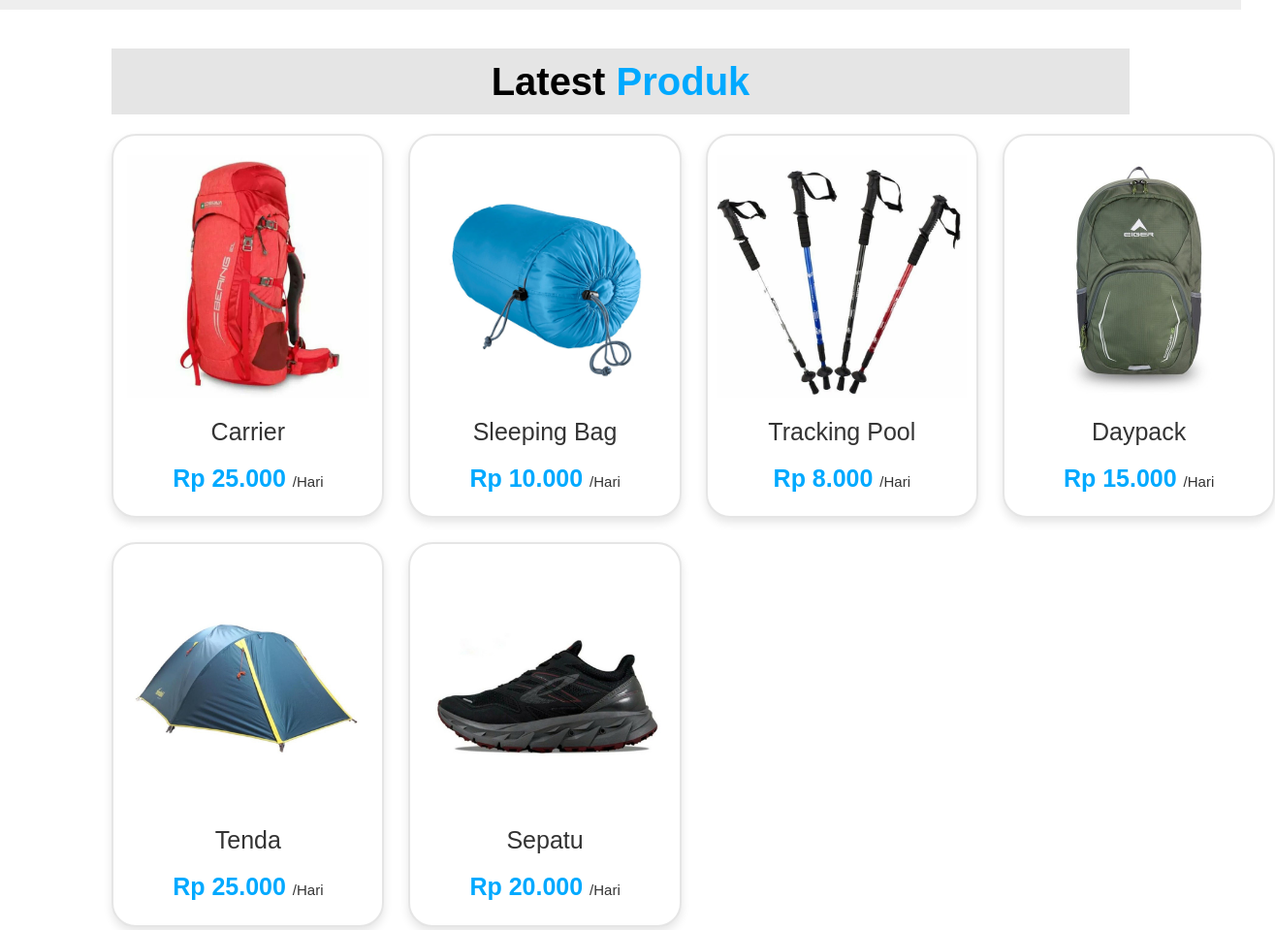
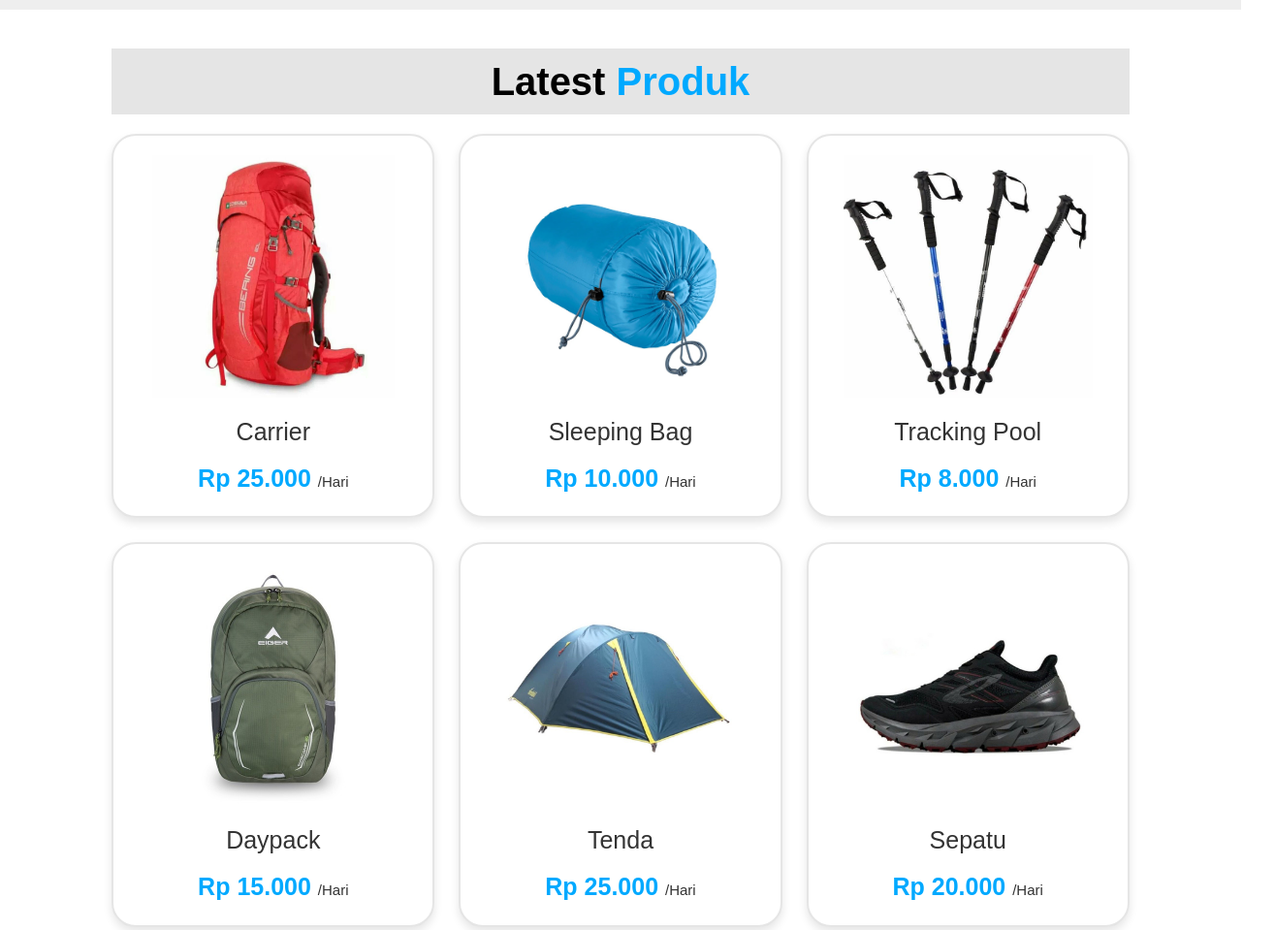
Before and after one commit to Muhamad-Ahdan-create/Project-Web, a plain HTML site: page index.html in a window 1280 px wide. Shown: the part 1020-1979 px from the top of the page at 97% size, 1315 px wide, since content can reach past the window. Drawn offline with nearby package versions, Linux system fonts and the light colour scheme.

Commit message:
css Update

```diff
--- a/style.css
+++ b/style.css
@@ -301,10 +301,9 @@ header .bi-card-text{
 }
 
 .produk .box-container{
-    display: grid;
-    grid-template-columns: repeat(4, 1fr);
+    display: flex;
+    flex-wrap: wrap;
     gap: 2.5rem;
-    min-width: 1200px;
 
 
 }
```
